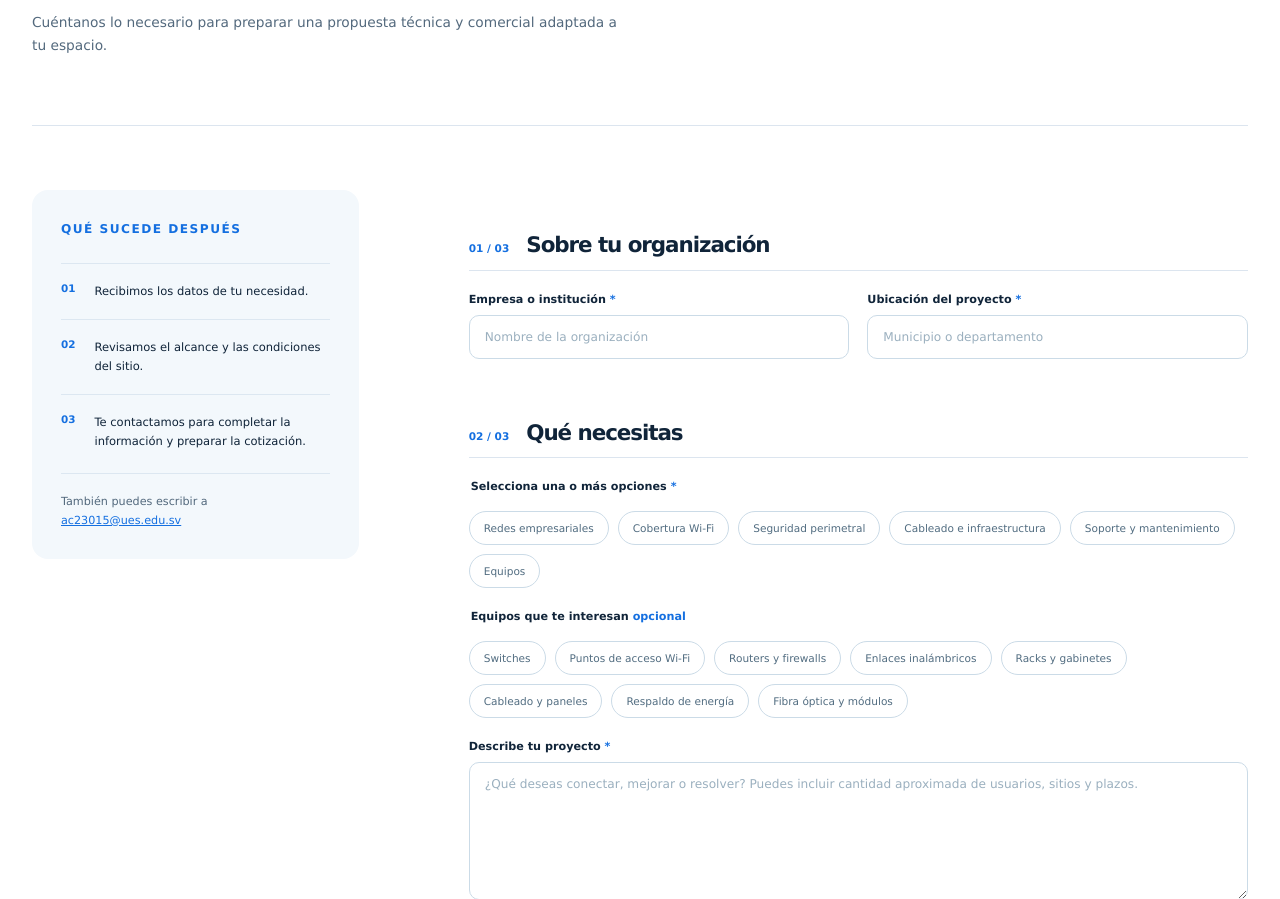
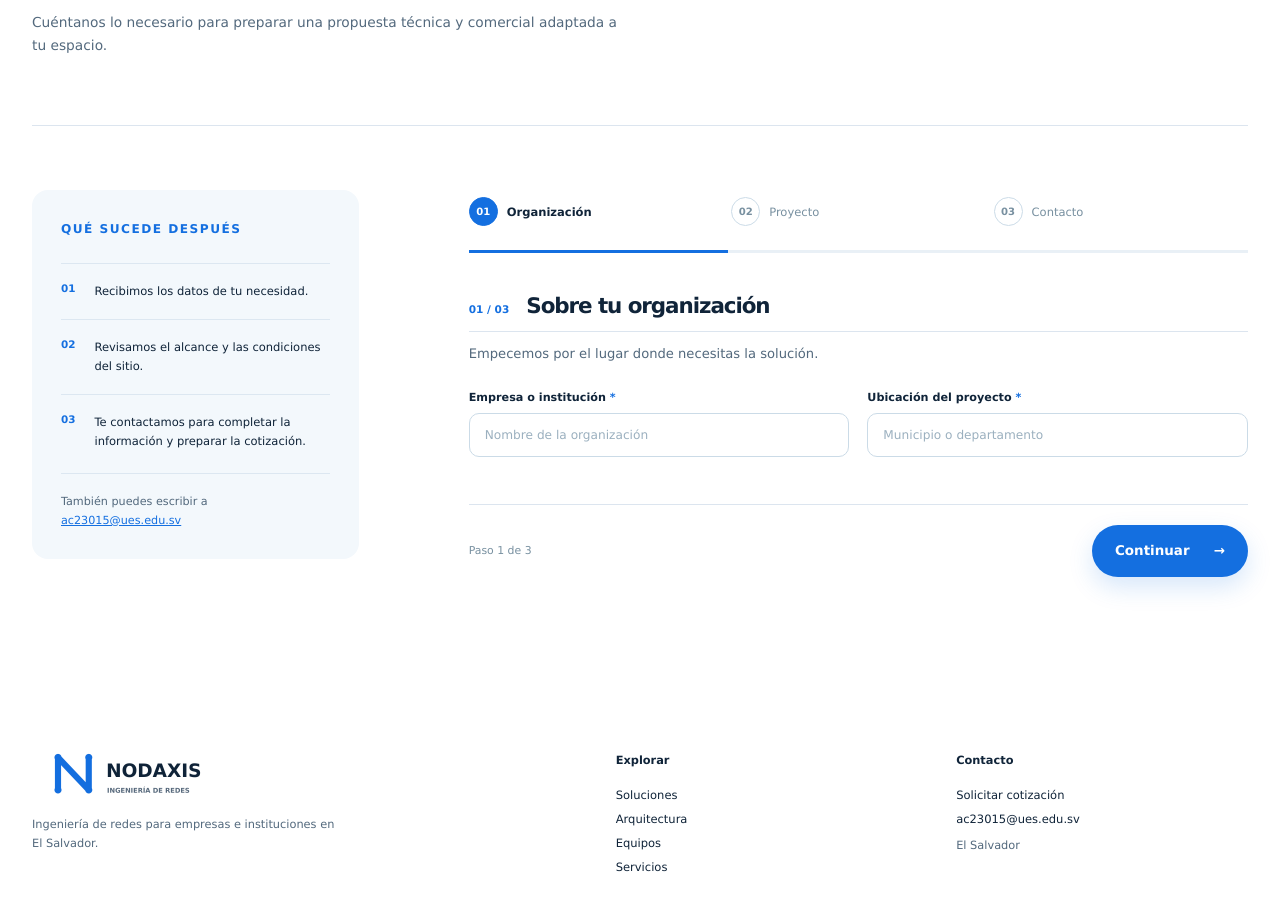
Before and after one commit to W4lterRomero/nodaxis, a Laravel app: page /cotizar in a window 1280 px wide. Shown: the part 415-1314 px from the top of the page. Run offline with Laravel 12, Linux system fonts and the light colour scheme; style sheets or scripts are compiled from the project's sources.

Commit message:
Guide NODAXIS quote requests through three steps

```diff
--- a/resources/css/app.css
+++ b/resources/css/app.css
@@ -1,3 +1,4 @@
 @import './site.css';
 @import './catalog.css';
 @import './cinematic.css';
+@import './quote-flow.css';
--- /dev/null
+++ b/resources/css/quote-flow.css
@@ -0,0 +1,39 @@
+.quote-form.is-guided{max-width:820px}
+.quote-steps{position:relative;margin:0 0 42px;padding-bottom:18px;border-bottom:1px solid var(--line)}
+.quote-steps ol{list-style:none;display:grid;grid-template-columns:repeat(3,1fr);gap:8px;margin:0;padding:0}
+.quote-steps li{min-width:0}
+.quote-steps button{display:flex;align-items:center;gap:9px;width:100%;padding:7px 0;border:0;background:transparent;text-align:left;color:#7890a0;font:inherit;font-size:.72rem;cursor:pointer}
+.quote-steps button span{display:grid;place-items:center;flex:0 0 29px;width:29px;height:29px;border:1px solid #cbdbe7;border-radius:50%;font-size:.63rem;font-weight:700}
+.quote-steps button.is-current{color:var(--ink);font-weight:700}
+.quote-steps button.is-current span{background:var(--blue);border-color:var(--blue);color:white}
+.quote-steps button.is-complete{color:#0d6965}
+.quote-steps button.is-complete span{background:#d9f8f3;border-color:#9ce3df;color:#0d6965}
+.quote-steps button:focus-visible,.step-back:focus-visible,.quote-review-head button:focus-visible{outline:3px solid var(--cyan);outline-offset:3px;border-radius:5px}
+.quote-steps-track{position:absolute;left:0;right:0;bottom:-2px;height:3px;background:#e9f0f6}
+.quote-steps-track span{display:block;height:100%;width:33.333%;background:var(--blue);transition:width .35s ease}
+.quote-panel[hidden]{display:none}
+.quote-panel{scroll-margin-top:120px}
+.quote-form.is-guided .form-heading:not(:first-child){margin-top:0}
+.quote-form.is-guided .form-heading{margin-bottom:11px}
+.step-intro{margin:0 0 27px;color:var(--muted);font-size:.82rem;line-height:1.6}
+.step-actions{display:flex;align-items:center;justify-content:space-between;gap:16px;margin-top:28px;padding-top:20px;border-top:1px solid var(--line)}
+.step-actions .button{margin-left:auto;min-width:156px;justify-content:space-between}
+.step-actions>span{font-size:.68rem;color:#7890a0}
+.step-back,.quote-review-head button{border:0;background:transparent;color:var(--blue);font:inherit;font-weight:700;font-size:.72rem;cursor:pointer;padding:10px 0}
+.step-back:hover,.quote-review-head button:hover{text-decoration:underline}
+.quote-review{margin:15px 0 28px;padding:22px 24px;background:#f3f8fc;border:1px solid #e2edf5;border-radius:16px}
+.quote-review-head{display:flex;justify-content:space-between;align-items:center;gap:14px;margin-bottom:14px}
+.quote-review .micro-label{color:var(--blue)}
+.quote-review dl{margin:0;display:grid;grid-template-columns:1fr 1fr;gap:17px 25px}
+.quote-review dt{font-size:.62rem;color:#718a9d;margin-bottom:5px}
+.quote-review dd{font-size:.77rem;font-weight:700;line-height:1.45;margin:0;overflow-wrap:anywhere}
+.quote-review .review-message{grid-column:1/-1;padding-top:13px;border-top:1px solid #dce7f1}
+.quote-review .review-message dd{font-weight:400;white-space:pre-wrap}
+.quote-form.is-guided .form-submit{margin-top:28px}
+.quote-form.is-guided .step-actions-last{border:0;margin-top:2px;padding-top:0}
+.category-field .group-error{display:block;margin-top:10px}
+.category-field .group-error[hidden]{display:none}
+.category-field.has-error .category-options{outline:2px solid #b83d48;outline-offset:5px;border-radius:9px}
+@media(max-width:580px){.quote-steps{margin-bottom:31px}.quote-steps ol{gap:3px}.quote-steps button{flex-direction:column;align-items:flex-start;gap:6px;font-size:.59rem}.quote-steps button span{width:26px;height:26px;flex-basis:26px}.quote-review{padding:18px}.quote-review dl{grid-template-columns:1fr;gap:12px}.step-actions .button{min-width:0}.quote-form.is-guided .form-submit{margin-top:22px}}
+@media(max-width:900px){.quote-panel{scroll-margin-top:90px}}
+@media(prefers-reduced-motion:reduce){.quote-steps-track span{transition:none}}
--- a/resources/js/app.js
+++ b/resources/js/app.js
@@ -1,5 +1,6 @@
 import { gsap } from 'gsap';
 import { ScrollTrigger } from 'gsap/ScrollTrigger';
+import './quote-flow.js';
 
 const reduceMotion = window.matchMedia('(prefers-reduced-motion: reduce)');
 
--- /dev/null
+++ b/resources/js/quote-flow.js
@@ -0,0 +1,148 @@
+const form = document.querySelector('.quote-form');
+
+if (form) {
+    const headings = [...form.querySelectorAll(':scope > .form-heading')];
+    if (headings.length === 3) {
+        const panels = headings.map((heading, index) => {
+            const panel = document.createElement('section');
+            panel.className = 'quote-panel';
+            const title = heading.querySelector('h2');
+            title.id = `quote-step-${index + 1}`;
+            title.tabIndex = -1;
+            panel.setAttribute('aria-labelledby', title.id);
+            heading.before(panel);
+            let node = heading;
+            while (node && node !== headings[index + 1]) {
+                const next = node.nextSibling;
+                panel.append(node);
+                node = next;
+            }
+            const intro = document.createElement('p');
+            intro.className = 'step-intro';
+            intro.textContent = [
+                'Empecemos por el lugar donde necesitas la solución.',
+                'Selecciona el área de trabajo y describe lo que quieres resolver.',
+                'Revisa los datos de tu proyecto antes de registrarlo.',
+            ][index];
+            heading.after(intro);
+            return panel;
+        });
+
+        const steps = document.createElement('nav');
+        steps.className = 'quote-steps';
+        steps.setAttribute('aria-label', 'Progreso de la solicitud');
+        steps.innerHTML = '<div class="quote-steps-track" aria-hidden="true"><span></span></div><ol><li><button type="button" data-step-tab="0"><span>01</span> Organización</button></li><li><button type="button" data-step-tab="1"><span>02</span> Proyecto</button></li><li><button type="button" data-step-tab="2"><span>03</span> Contacto</button></li></ol>';
+        panels[0].before(steps);
+        const tabs = [...steps.querySelectorAll('[data-step-tab]')];
+        const progress = steps.querySelector('.quote-steps-track span');
+
+        const group = panels[1].querySelector('.category-field');
+        const groupError = document.createElement('small');
+        groupError.className = 'group-error';
+        groupError.setAttribute('role', 'alert');
+        groupError.textContent = 'Selecciona al menos una opción para continuar.';
+        groupError.hidden = true;
+        group.querySelector('.category-options').after(groupError);
+        group.querySelectorAll('input[type="checkbox"]').forEach(input => input.addEventListener('change', () => {
+            groupError.hidden = true;
+            group.classList.remove('has-error');
+        }));
+
+        const review = document.createElement('div');
+        review.className = 'quote-review';
+        review.innerHTML = '<div class="quote-review-head"><span class="micro-label">RESUMEN DEL PROYECTO</span><button type="button" data-step-edit="1">Editar proyecto ↗</button></div><dl><div><dt>Organización</dt><dd data-review-company>—</dd></div><div><dt>Ubicación</dt><dd data-review-location>—</dd></div><div><dt>Áreas</dt><dd data-review-categories>—</dd></div><div><dt>Equipos</dt><dd data-review-interests>Sin selección específica</dd></div><div class="review-message"><dt>Necesidad</dt><dd data-review-message>—</dd></div></dl>';
+        panels[2].querySelector('.form-submit').before(review);
+
+        panels.forEach((panel, index) => {
+            const actions = document.createElement('div');
+            actions.className = 'step-actions';
+            if (index === 0) actions.innerHTML = '<span>Paso 1 de 3</span><button class="button button-primary" type="button" data-step-next>Continuar <span aria-hidden="true">→</span></button>';
+            else if (index === 1) actions.innerHTML = '<button class="step-back" type="button" data-step-back>← Atrás</button><button class="button button-primary" type="button" data-step-next>Continuar <span aria-hidden="true">→</span></button>';
+            else {
+                actions.classList.add('step-actions-last');
+                actions.innerHTML = '<button class="step-back" type="button" data-step-back>← Atrás</button>';
+            }
+            panel.append(actions);
+        });
+
+        let currentStep = 0;
+        const summaryText = (selector, text) => { review.querySelector(selector).textContent = text; };
+        const selectedLabels = name => [...form.querySelectorAll(`input[name="${name}[]"]:checked`)]
+            .map(input => input.closest('label').querySelector('span').textContent.trim()).join(', ');
+        const updateReview = () => {
+            summaryText('[data-review-company]', form.elements.empresa.value.trim() || '—');
+            summaryText('[data-review-location]', form.elements.ubicacion.value.trim() || '—');
+            summaryText('[data-review-categories]', selectedLabels('categorias') || '—');
+            summaryText('[data-review-interests]', selectedLabels('intereses') || 'Sin selección específica');
+            summaryText('[data-review-message]', form.elements.mensaje.value.trim() || '—');
+        };
+        const showStep = (index, focus = false) => {
+            currentStep = index;
+            panels.forEach((panel, panelIndex) => { panel.hidden = panelIndex !== index; });
+            tabs.forEach((tab, tabIndex) => {
+                tab.classList.toggle('is-current', tabIndex === index);
+                tab.classList.toggle('is-complete', tabIndex < index);
+                if (tabIndex === index) tab.setAttribute('aria-current', 'step');
+                else tab.removeAttribute('aria-current');
+            });
+            progress.style.width = `${(index + 1) * 100 / 3}%`;
+            if (index === 2) updateReview();
+            if (focus) {
+                const title = panels[index].querySelector('h2');
+                title.focus({ preventScroll: true });
+                panels[index].scrollIntoView({ behavior: matchMedia('(prefers-reduced-motion: reduce)').matches ? 'instant' : 'smooth', block: 'start' });
+            }
+        };
+        const validateStep = (index, report = true) => {
+            if (index === 1 && !panels[1].querySelector('input[name="categorias[]"]:checked')) {
+                if (report) {
+                    groupError.hidden = false;
+                    group.classList.add('has-error');
+                    group.querySelector('input[type="checkbox"]').focus();
+                }
+                return false;
+            }
+            for (const input of panels[index].querySelectorAll('.field input, .field textarea')) {
+                if (input.required && !input.value.trim()) input.setCustomValidity('Completa este campo para continuar.');
+                else input.setCustomValidity('');
+                if (!input.checkValidity()) {
+                    if (report) input.reportValidity();
+                    return false;
+                }
+            }
+            return true;
+        };
+        form.querySelectorAll('.field input, .field textarea').forEach(input => input.addEventListener('input', () => input.setCustomValidity('')));
+        panels.forEach((panel, index) => {
+            panel.querySelector('[data-step-next]')?.addEventListener('click', () => {
+                if (validateStep(index)) showStep(index + 1, true);
+            });
+            panel.querySelector('[data-step-back]')?.addEventListener('click', () => showStep(index - 1, true));
+        });
+        tabs.forEach(tab => tab.addEventListener('click', () => {
+            const target = Number(tab.dataset.stepTab);
+            if (target > currentStep) {
+                for (let index = currentStep; index < target; index++) {
+                    if (!validateStep(index)) { showStep(index, true); return; }
+                }
+            }
+            showStep(target, true);
+        }));
+        review.querySelector('[data-step-edit]').addEventListener('click', () => showStep(1, true));
+        form.addEventListener('submit', event => {
+            for (let index = 0; index < panels.length; index++) {
+                if (!validateStep(index, false)) {
+                    event.preventDefault();
+                    showStep(index, true);
+                    validateStep(index);
+                    return;
+                }
+            }
+        });
+
+        const serverErrorStep = panels.findIndex(panel => panel.querySelector('[aria-invalid="true"]'));
+        const categoryError = [...group.querySelectorAll('small:not(.group-error)')].length > 0;
+        form.classList.add('is-guided');
+        showStep(serverErrorStep >= 0 ? serverErrorStep : (categoryError ? 1 : 0));
+    }
+}
```
Also changed, not shown: README.md.
